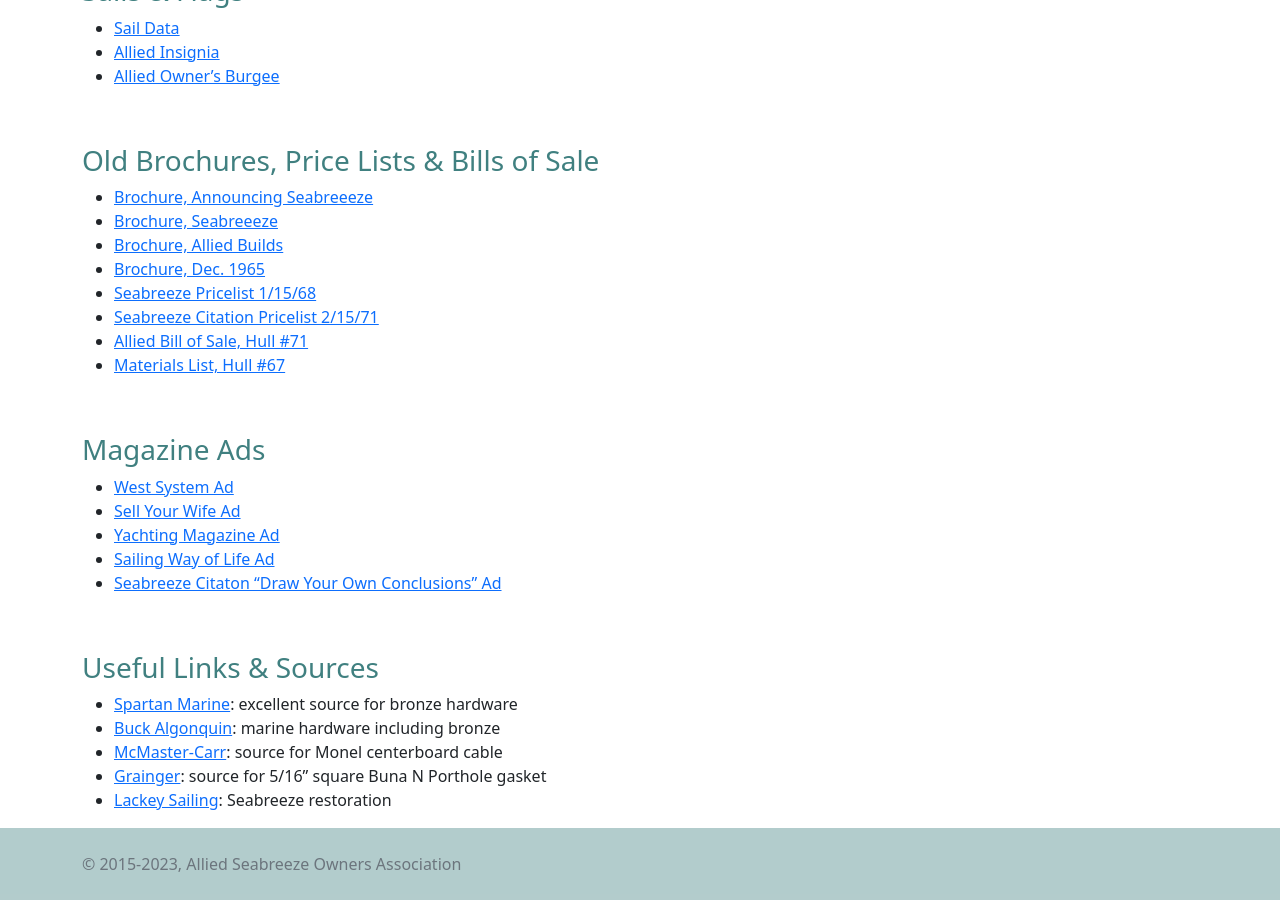
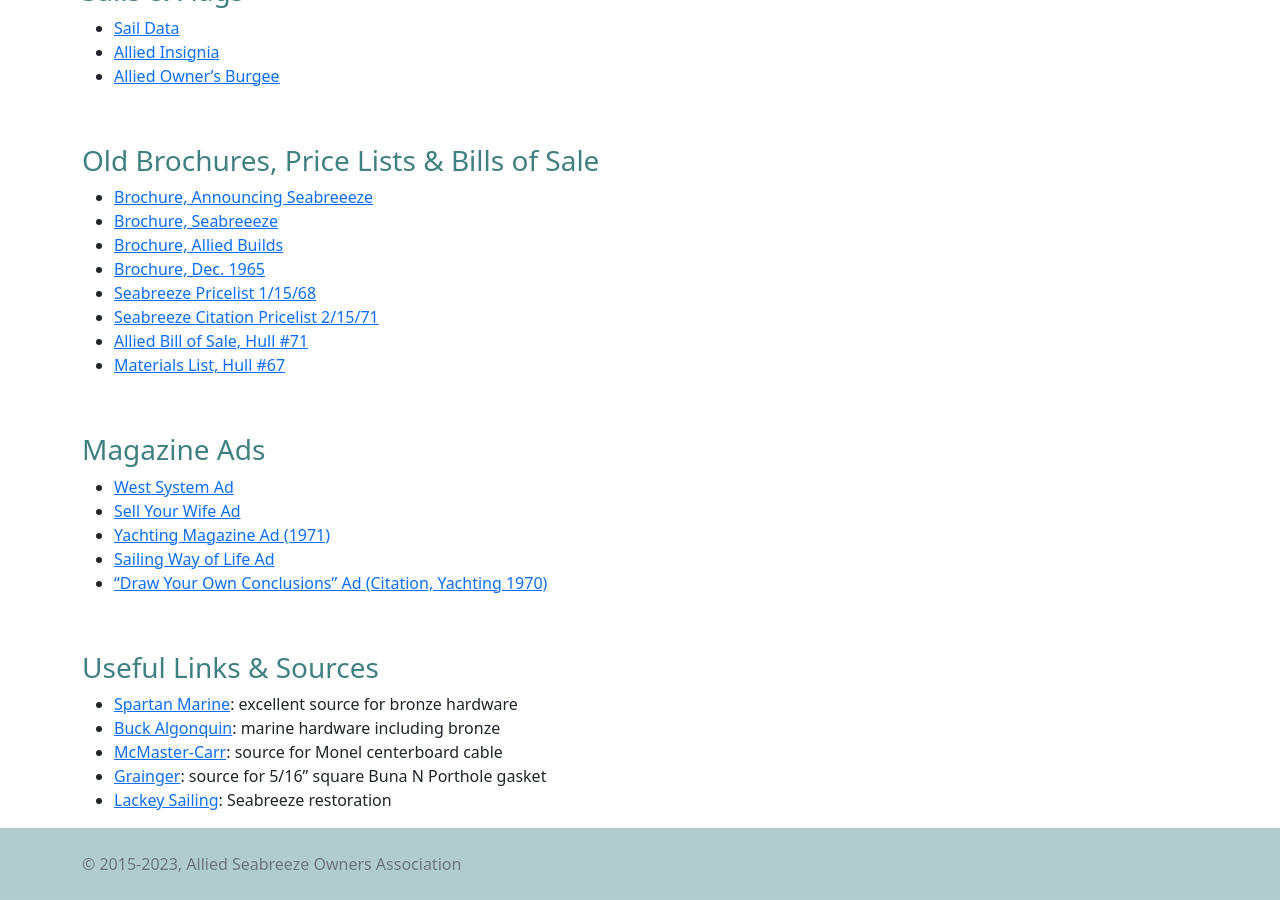
Before and after one commit to tgherzog/ASOA, a Jekyll site: the page built from library.md, in a window 1280 px wide and 900 px high, scrolled down 2155 px. Built offline with Jekyll 4.4.1, drawn with Linux system fonts in a browser that asks for light colours.

Commit message:
Better link title

```diff
--- a/library.md
+++ b/library.md
@@ -117,9 +117,9 @@
 
 * [West System Ad]({{site.docs}}/Ad West System.jpg)
 * [Sell Your Wife Ad]({{site.docs}}/Ad Feb 69.pdf)
-* [Yachting Magazine Ad]({{site.docs}}/Ad Yachting 1971.pdf)
+* [Yachting Magazine Ad (1971)]({{site.docs}}/Ad Yachting 1971.pdf)
 * [Sailing Way of Life Ad]({{site.docs}}/Ad Sailing Way of Life.jpg)
-* [Seabreeze Citaton "Draw Your Own Conclusions" Ad]({{site.docs}}/seabreeze-citation-advert.jpg)
+* ["Draw Your Own Conclusions" Ad (Citation, Yachting 1970)]({{site.docs}}/seabreeze-citation-advert.jpg)
 
 ### Useful Links & Sources ### {#links}
 
```
